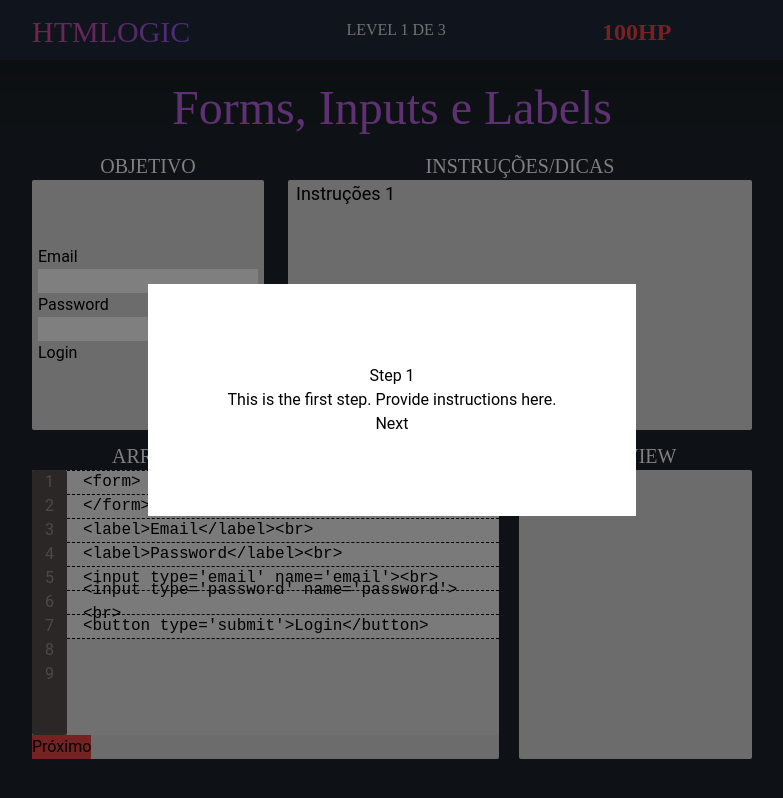
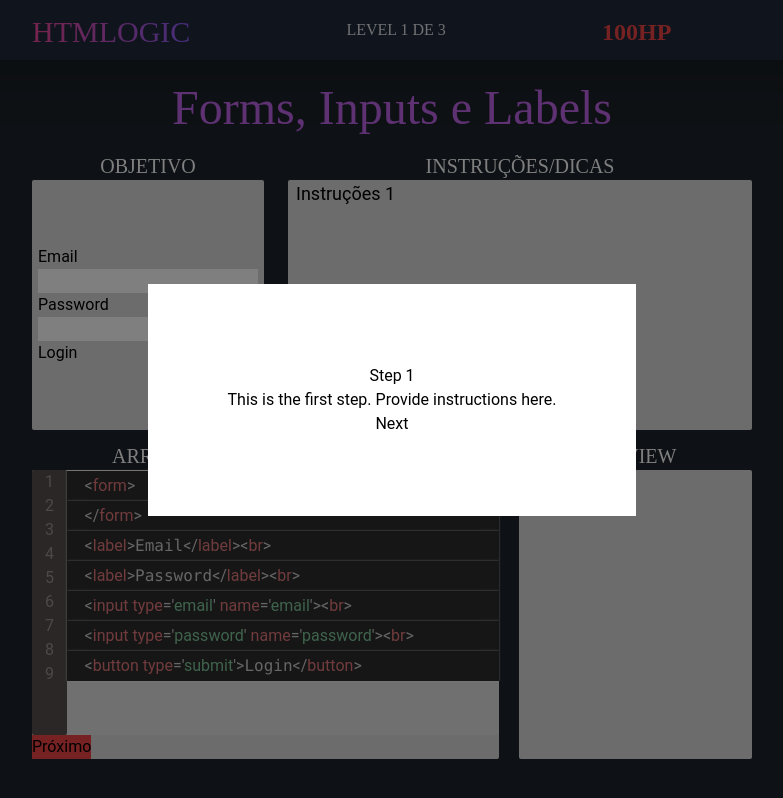
Before and after one commit to JoseVitorOliveira/HtmLogic, a React (Create React App) app: page / in a window 1280 px wide. Shown: the whole page, without its empty margins (248-1031 px from the left). Built offline with nearby package versions, Linux system fonts and the light colour scheme.

Commit message:
syntax highlighter

```diff
--- a/package.json
+++ b/package.json
@@ -12,11 +12,13 @@
     "@types/jest": "^27.5.2",
     "@types/lodash.debounce": "^4.0.8",
     "@types/node": "^16.18.59",
+    "@types/prismjs": "^1.26.3",
     "@types/react": "^18.2.30",
     "@types/react-dom": "^18.2.14",
     "@types/react-modal": "^3.16.2",
     "immutability-helper": "^3.1.1",
     "lodash.debounce": "^4.0.8",
+    "prismjs": "^1.29.0",
     "react": "^18.2.0",
     "react-dnd": "^16.0.1",
     "react-dnd-html5-backend": "^16.0.1",
--- a/src/components/Card.tsx
+++ b/src/components/Card.tsx
@@ -4,19 +4,19 @@ import { useRef } from "react";
 import { useDrag, useDrop } from "react-dnd";
 
 import { ItemTypes } from "../ItemTypes";
+import Code from "./SyntaxHighlighter";
 
 const style = {
-  borderTop: "1px dashed black",
-  borderBottom: "1px dashed black",
   padding: "0.5rem 1rem",
-  backgroundColor: "#f4f4f4",
+  backgroundColor: "#2D2D2D",
+  boxShadow: "0 0 2px rgba(255, 255, 255, 0.7)",
   color: "black",
   display: "flex",
   justifyContent: "space-between",
   alignItems: "center",
   cursor: "grab",
   width: "100%",
-  height: "25px",
+  height: "30px",
   fontSize: "16px",
   fontFamily: "monospace",
 };
@@ -111,12 +111,12 @@ export const Card: FC<CardProps> = ({ id, text, index, moveCard }) => {
   drag(drop(ref));
   return (
     <div
-      className="mt-[-1px]"
+      className=""
       ref={ref}
       style={{ ...style, opacity }}
       data-handler-id={handlerId}
     >
-      {text}
+      {Code({ code: text })}
     </div>
   );
 };
--- a/src/components/Container.tsx
+++ b/src/components/Container.tsx
@@ -56,39 +56,13 @@ export const Container: FC = () => {
     [moveCard]
   );
 
-  /*   const checkOrder = () => {
-    const currentOrder = cards.map((card) => card.text);
-    const isCorrect =
-      JSON.stringify(currentOrder) ===
-      JSON.stringify(levels[currentLevel].correctOrder);
-
-    if (isCorrect) {
-      if (currentLevel < levels.length - 1) {
-        setCurrentLevel(currentLevel + 1);
-        setCards(levels[currentLevel + 1].cards);
-        setIsOrderIncorrect(false);
-        setHtmlPreview("");
-        setHP(Math.min(hp + 10, 100));
-      } else {
-        setHasWon(true);
-      }
-      setIsModalOpen(true);
-    } else {
-      setIsOrderIncorrect(true);
-      setHP(hp - 10);
-      if (hp - 10 <= 0) {
-        setIsModalOpen(true);
-      }
-    }
-  };
- */
   const checkOrder = () => {
     const currentOrder = cards.map((card) => card.text);
     const correctOrder = levels[currentLevel].correctOrder;
 
     const incorrectLines = currentOrder.reduce((acc, cardText, index) => {
       if (cardText !== correctOrder[index]) {
-        acc.push((index + 1) as never); // Line numbers start from 1
+        acc.push((index + 1) as never);
       }
       return acc;
     }, []);
--- /dev/null
+++ b/src/components/SyntaxHighlighter.tsx
@@ -0,0 +1,10 @@
+import React, { useEffect } from "react";
+import Prism from "prismjs";
+import "prismjs/themes/prism-tomorrow.css";
+
+export default function Code({ code }: { code: string }) {
+  useEffect(() => {
+    Prism.highlightAll();
+  }, []);
+  return <code className="language-html w-full m-0 p-0">{code}</code>;
+}
```
Also changed, not shown: 1 other file (tests, documents, lock files or other folders).
